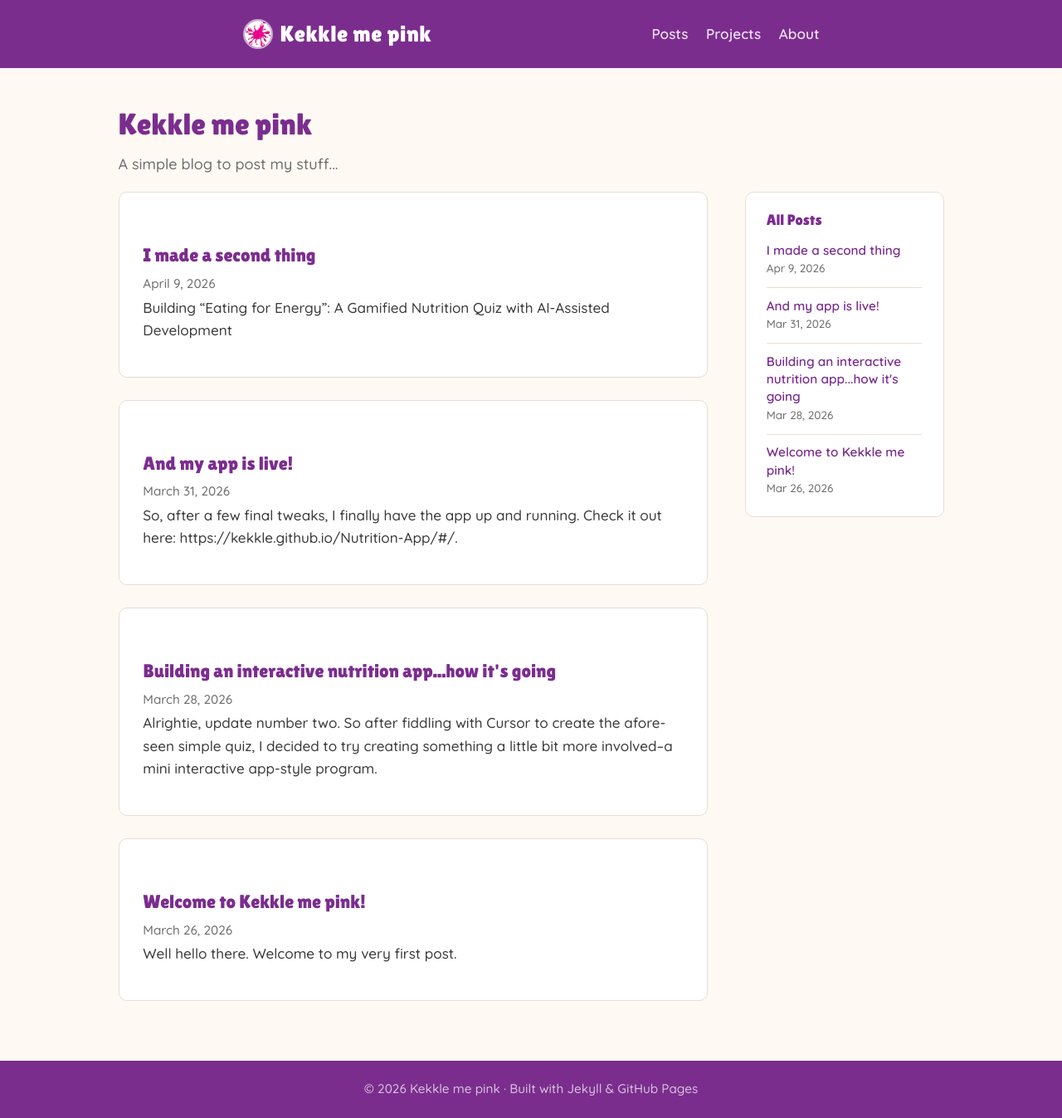
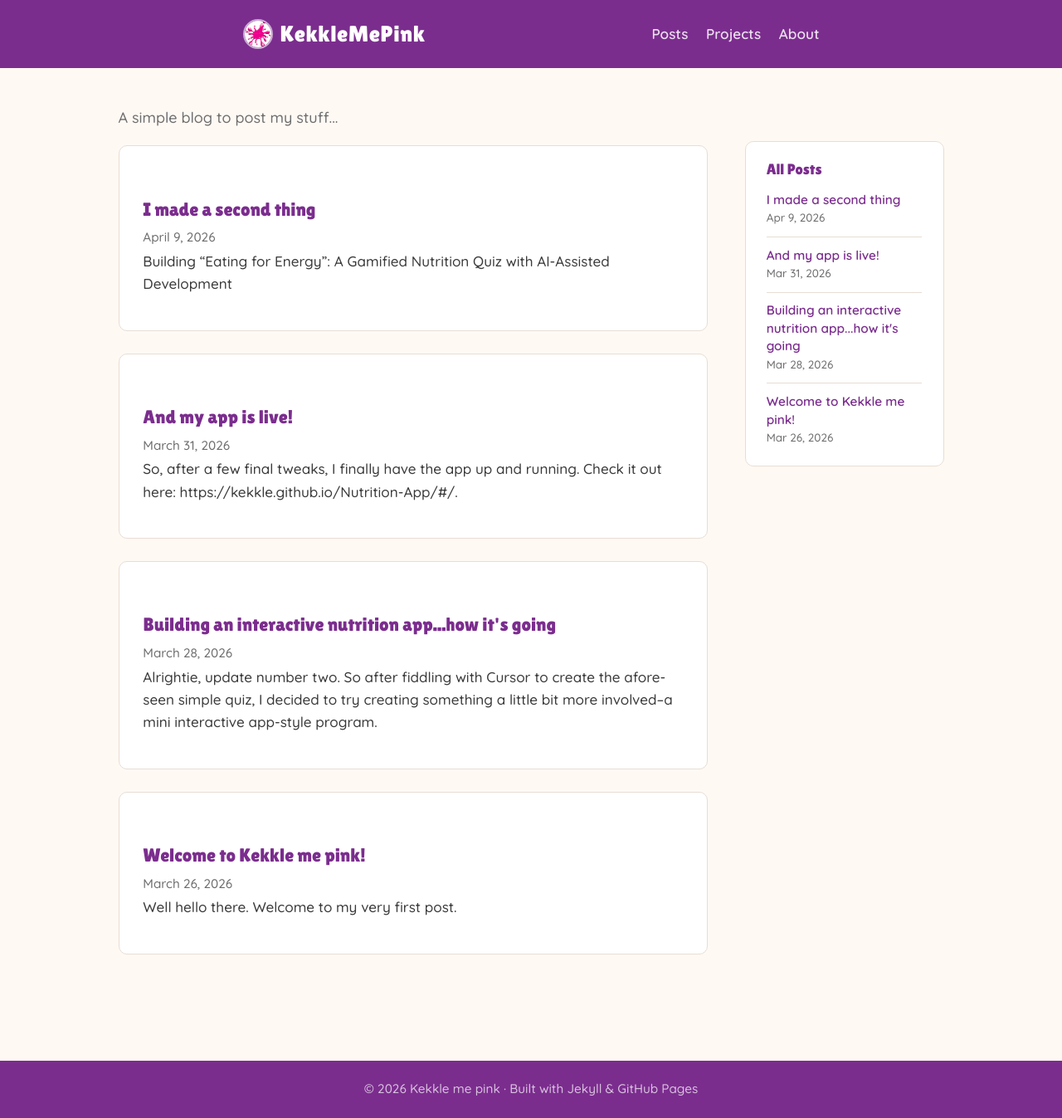
Before and after one commit to Kekkle/kekkles-korner, a Jekyll site: the page built from index.html, in a window 1280 px wide and 1347 px high. Shown: the whole window at 83% size. Built offline with Jekyll 4.4.1, drawn with Linux system fonts in a browser that asks for light colours.

Commit message:
Rename banner title to KekkleMePink and remove page heading
Made-with: Cursor

```diff
--- a/_layouts/default.html
+++ b/_layouts/default.html
@@ -10,6 +10,7 @@
   <link rel="preconnect" href="https://fonts.gstatic.com" crossorigin>
   <link href="https://fonts.googleapis.com/css2?family=Lilita+One&family=Quicksand:wght@400;500;600;700&display=swap" rel="stylesheet">
 
+  <link rel="icon" type="image/svg+xml" href="{{ '/assets/images/favicon.svg' | relative_url }}">
   <link rel="stylesheet" href="{{ '/assets/css/style.css' | relative_url }}">
 </head>
 <body>
@@ -17,7 +18,7 @@
     <div class="container">
       <a href="{{ '/' | relative_url }}" class="site-title">
         <img src="{{ '/assets/images/kekkle-logo.png' | relative_url }}" alt="Kekkle logo" class="site-logo">
-        Kekkle me pink
+        KekkleMePink
       </a>
       <nav class="site-nav">
         <a href="{{ '/' | relative_url }}">Posts</a>
--- a/_sass/_custom.scss
+++ b/_sass/_custom.scss
@@ -207,7 +207,7 @@ hr {
 .sidebar {
   position: sticky;
   top: 2rem;
-  margin-top: 5.8rem;
+  margin-top: 2.4rem;
   background: var(--warm-card);
   border: 1px solid var(--border);
   border-radius: var(--radius);
--- a/index.html
+++ b/index.html
@@ -2,7 +2,6 @@
 layout: default
 title: Home
 ---
-<h1 class="page-heading">Kekkle me pink</h1>
 <p class="page-subtitle">A simple blog to post my stuff...</p>
 
 <ul class="post-list">
```
